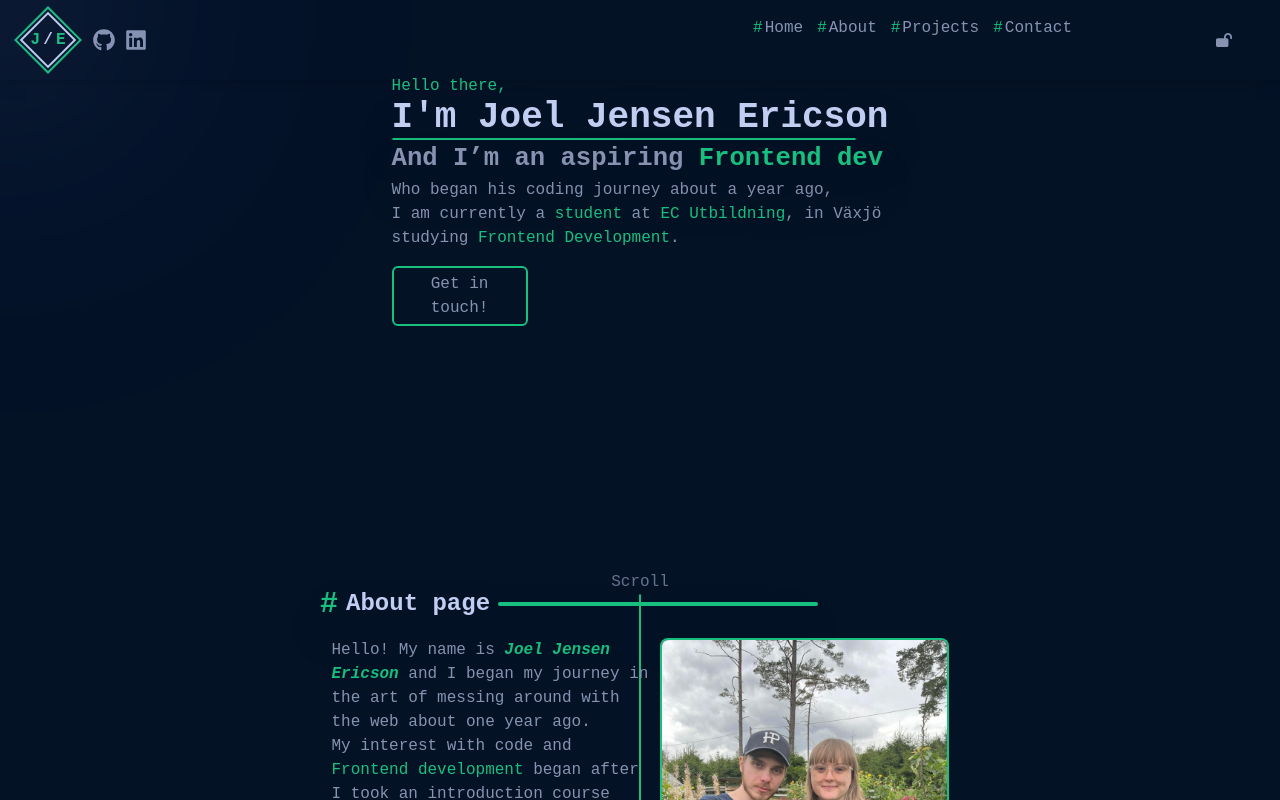
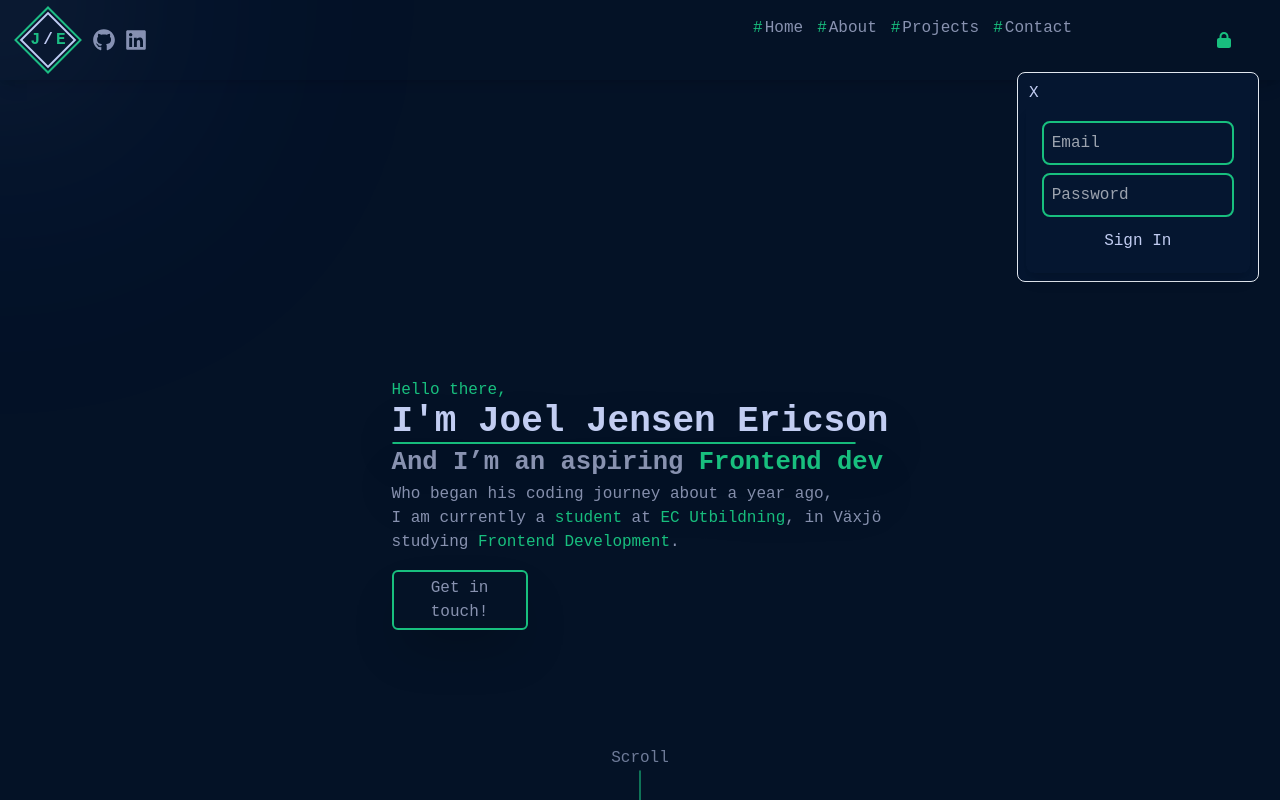
Before and after one commit to JoelSRJE/PortfolioJE-I, a Next.js app: page / in a window 1280 px wide. Both pictures are taken after a click on the button 1224 px from the left and 40 px from the top of the page. Shown: the top 800 px of the page. Built offline with nearby package versions, Linux system fonts and the light colour scheme.

Commit message:
getProjects, Auth setup firebase

```diff
--- a/src/app/components/Navbar/navbar.tsx
+++ b/src/app/components/Navbar/navbar.tsx
@@ -1,15 +1,12 @@
 "use client";
 import React, { useState } from "react";
-import {
-  FaLock,
-  FaLockOpen,
-  FaGithub,
-  FaLinkedin,
-  FaInstagram,
-} from "react-icons/fa6";
+import { FaLock, FaLockOpen, FaGithub, FaLinkedin } from "react-icons/fa6";
+import SignInModal from "../signin/signinmodal";
 
 const PortNavbar = () => {
+  const [openSignInModal, setOpenSignInModal] = useState(false);
   const [isLoggedIn, setIsLoggedIn] = useState(false);
+  const [message, setMessage] = useState(null);
 
   const navButtons = [
     { tag: "#", name: "Home", link: "#home" },
@@ -30,6 +27,11 @@ const PortNavbar = () => {
       link: "https://www.linkedin.com/in/joel-jensen-ericson-a77aa2295/",
     },
   ];
+
+  const openSignInModalHandler = () => {
+    setOpenSignInModal(!openSignInModal);
+    setMessage(null);
+  };
 
   const handleLogin = () => {
     setIsLoggedIn(!isLoggedIn);
@@ -83,13 +85,22 @@ const PortNavbar = () => {
           </a>
         ))}
 
-        <button onClick={() => handleLogin()} className="relative left-[8rem]">
+        <button
+          onClick={openSignInModalHandler}
+          className="relative left-[8rem]"
+        >
           {isLoggedIn ? (
             <FaLockOpen className="text-textColor" />
           ) : (
             <FaLock className="text-greenHighlight" />
           )}
         </button>
+        {openSignInModal && (
+          <SignInModal
+            openModal={openSignInModal}
+            onClose={openSignInModalHandler}
+          />
+        )}
       </div>
     </div>
   );
--- /dev/null
+++ b/src/app/components/signin/signinmodal.tsx
@@ -0,0 +1,50 @@
+"use client";
+import React, { useState } from "react";
+import { signIn } from "../../lib/auth/authService";
+
+interface SignInModalProps {
+  openModal: boolean;
+  onClose: () => void;
+}
+
+const SignInModal: React.FC<SignInModalProps> = ({ openModal, onClose }) => {
+  const [email, setEmail] = useState("");
+  const [password, setPassword] = useState("");
+  const [message, setMessage] = useState("");
+  const [isSuccessfull, setIsSuccessfull] = useState(false);
+
+  if (!openModal) return null;
+
+  return (
+    <div className="absolute top-[100%] left-3/4 mt-2 w-auto z-30 bg-background border-[1px] border-slate-200 rounded-lg flex flex-col p-2">
+      <button className="relative w-4 text-textHighlight" onClick={onClose}>
+        X
+      </button>
+      <span>{message}</span>
+      <div className=" flex flex-col items-center justify-center p-4 w-[14em] rounded-lg shadow-lg z-30">
+        <input
+          type="email"
+          placeholder="Email"
+          value={email}
+          onChange={(e) => setEmail(e.target.value)}
+          className="border-greenHighlight  border-2 bg-transparent p-2 mb-2 w-full rounded-lg"
+        />
+        <input
+          type="password"
+          placeholder="Password"
+          value={password}
+          onChange={(e) => setPassword(e.target.value)}
+          className="border-greenHighlight  border-2 bg-transparent p-2 mb-2 w-full rounded-lg"
+        />
+        <button
+          type="submit"
+          className="flex justify-center items-center w-[6rem] h-[2rem] bg-transparent text-textHighlight p-2 rounded-lg border-2 border-transparent hover:text-greenHighlight"
+        >
+          Sign In
+        </button>
+      </div>
+    </div>
+  );
+};
+
+export default SignInModal;
--- /dev/null
+++ b/src/app/lib/auth/authService.tsx
@@ -0,0 +1,36 @@
+import { auth } from "../firebaseConfig";
+import { signInWithEmailAndPassword, signOut } from "firebase/auth";
+
+export const signIn = async (email: string, password: string) => {
+  try {
+    const userCredentials = await signInWithEmailAndPassword(
+      auth,
+      email,
+      password
+    );
+    console.log(userCredentials);
+    const user = userCredentials.user;
+    return user;
+  } catch (error: any) {
+    console.error("Error during login:", error);
+    if (error.code === "auth/user-not-found") {
+      throw new Error("No user found with this email!");
+    } else if (error.code === "auth/wrong-password") {
+      throw new Error("Wrong password!");
+    } else {
+      throw new Error("Failed to login!");
+    }
+  }
+};
+
+export const signOutUser = async () => {
+  try {
+    await signOut(auth);
+  } catch (error) {
+    console.error("Error during logout:", error);
+  }
+};
+
+export const authStateListener = (callback: any) => {
+  auth.onAuthStateChanged(callback);
+};
--- /dev/null
+++ b/src/app/lib/getProject.tsx
@@ -0,0 +1,17 @@
+import { collection, getDocs } from "firebase/firestore";
+import { db } from "./firebaseConfig";
+
+export const getProjects = async () => {
+  try {
+    const querySnapshot = await getDocs(collection(db, "projects"));
+    const projects = querySnapshot.docs.map((doc) => ({
+      id: doc.id,
+      ...doc.data(),
+    }));
+
+    return projects;
+  } catch (error: any) {
+    console.error("Error getting projects:", error);
+    throw new Error("Failed to get projects");
+  }
+};
--- a/src/app/page.tsx
+++ b/src/app/page.tsx
@@ -27,7 +27,7 @@ export default function Home() {
   }, []);
 
   return (
-    <div className="flex flex-col items-center w-full h-full relative">
+    <div className="flex flex-col items-center w-full h-full relative gap-[15rem]">
       {/* Ficklampa */}
       <span
         className="absolute pointer-events-none rounded-full bg-white opacity-20"
--- a/src/app/pages/About/page.tsx
+++ b/src/app/pages/About/page.tsx
@@ -112,13 +112,12 @@ const AboutPage = ({ mousePosition }: { mousePosition: MousePosition }) => {
           <span className="text-greenHighlight font-semibold text-3xl  ">
             #
           </span>
-          About page{" "}
-          <div className="h-1 w-[20rem] bg-greenHighlight rounded-lg"></div>
+          About <div className="h-1 w-4/5  bg-greenHighlight rounded-lg"></div>
         </div>
         <div className="flex flex-row gap-2">
           <div className="w-[20rem]">
             Hello! My name is{" "}
-            <span className="text-greenHighlight font-semibold italic">
+            <span className="text-greenHighlight font-semibold">
               Joel Jensen Ericson
             </span>{" "}
             and I began my journey in the art of messing around with the web
@@ -152,9 +151,9 @@ const AboutPage = ({ mousePosition }: { mousePosition: MousePosition }) => {
             <img
               src="Us.jpg"
               alt="family"
-              className="border-2 border-t-greenHighlight border-l-greenHighlight border-r-greenHighlight rounded-t-lg max-h-[24rem]"
+              className="border-2 border-t-greenHighlight border-l-greenHighlight border-r-greenHighlight rounded-t-lg max-h-[24rem] shadow-2xl"
             />
-            <div className="flex justify-center p-2 bg-[#282828]/50 border-2 border-greenHighlight mt-[-0.1rem] rounded-b-lg">
+            <div className="flex justify-center p-2 bg-[#282828]/20 border-2 border-greenHighlight mt-[-0.1rem] rounded-b-lg shadow-2xl">
               <span className="text-textHighlight">Me, Budgie And Ebba</span>
             </div>
           </div>
@@ -215,18 +214,18 @@ const AboutPage = ({ mousePosition }: { mousePosition: MousePosition }) => {
                   </div>
                   <div>{exp.companyDesc}</div>
                   <div className="absolute">
-                    <div className=" flex justify-center -rotate-90 text-textHighlight transform -translate-y-28 -translate-x-28">
+                    <div className=" flex justify-center -rotate-90 text-textHighlight text-sm transform -translate-y-28 -translate-x-24">
                       {exp.date}
                     </div>
                   </div>
                 </div>
 
                 {/* divider */}
-                <div className="flex  items-center p-4 w-auto ">
+                <div className="flex items-center p-4 w-auto gap-2 ">
                   {Array.from({ length: numberofDividers }, (_, idx) => (
                     <div
                       key={idx}
-                      className="h-1 w-5 bg-greenHighlight rounded-lg mr-2 shadow-2xl"
+                      className="h-1 w-5 bg-greenHighlight rounded-lg  shadow-2xl"
                     ></div>
                   ))}
                 </div>
@@ -234,10 +233,9 @@ const AboutPage = ({ mousePosition }: { mousePosition: MousePosition }) => {
                 {/* My position */}
                 <div className="flex flex-col w-[20rem] h-auto p-2 bg-[#282828]/10 shadow-2xl rounded-lg gap-2 relative">
                   <div className="card absolute inset-0 bg-[#18bf7e]/80 rounded-lg "></div>
-                  <div className="text-center text-textHighlight">
+                  <div className="text-center text-textHighlight border-b-2 border-greenHighlight">
                     {exp.position}
                   </div>
-                  <div className="h-1 w-auto bg-greenHighlight rounded-lg"></div>
                   <div className="">{exp.workDesc}</div>
                   <div className="flex flex-col gap-4 ">
                     {exp.tools.map((worktool, idx) => (
--- a/src/app/pages/Contact/page.tsx
+++ b/src/app/pages/Contact/page.tsx
@@ -25,8 +25,7 @@ const ContactPage = () => {
           <span className="text-greenHighlight font-semibold text-3xl drop-shadow-2xl">
             #
           </span>
-          Contact Page{" "}
-          <div className="h-1 w-[18rem] bg-greenHighlight rounded-lg" />
+          Contact <div className="h-1 w-4/5 bg-greenHighlight rounded-lg" />
         </div>
 
         <div className=" w-[30rem] p-4 ">
--- a/src/app/pages/Home/page.tsx
+++ b/src/app/pages/Home/page.tsx
@@ -24,12 +24,12 @@ const HomePage = () => {
           studying{" "}
           <span className="text-greenHighlight">Frontend Development</span>.
         </span>
-        <button className="border-2 border-greenHighlight px-2 py-1 w-[8.5rem] rounded-md mt-4 mb-[10rem]">
+        <button className="border-2 border-greenHighlight px-2 py-1 w-[8.5rem] rounded-md mt-4 mb-[2rem] shadow-2xl">
           <a href="#contact">Get in touch!</a>
         </button>{" "}
         <div className="flex flex-col justify-center items-center mt-24 w-[auto] h-[20rem]">
           <span className="animate-pulse text-textHighlight">Scroll</span>
-          <div className=" w-[1px] min-h-[20rem] border-[1px] border-greenHighlight m-0 rounded-lg" />
+          <div className=" w-[1px] min-h-[20rem] border-[1px] border-greenHighlight m-0 rounded-lg animate-pulse" />
         </div>
       </div>
     </div>
```
